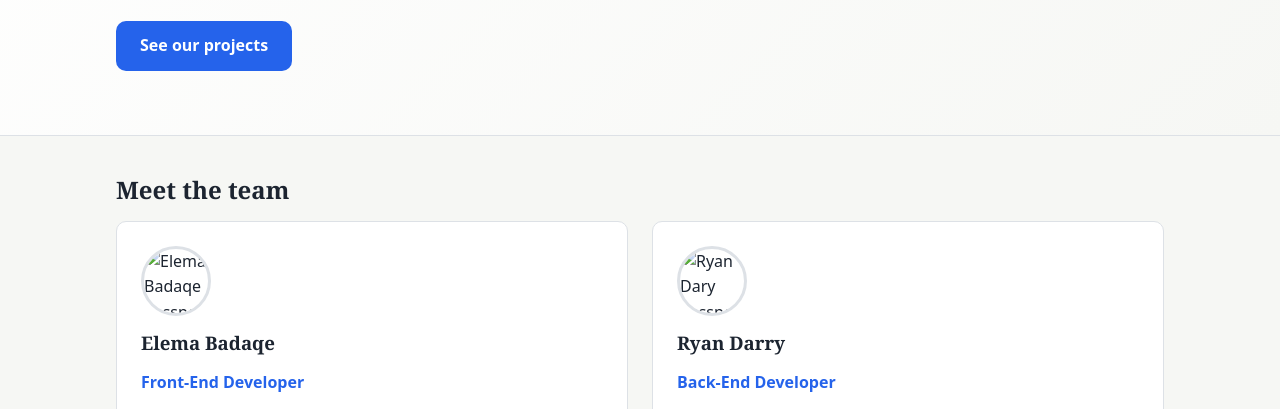
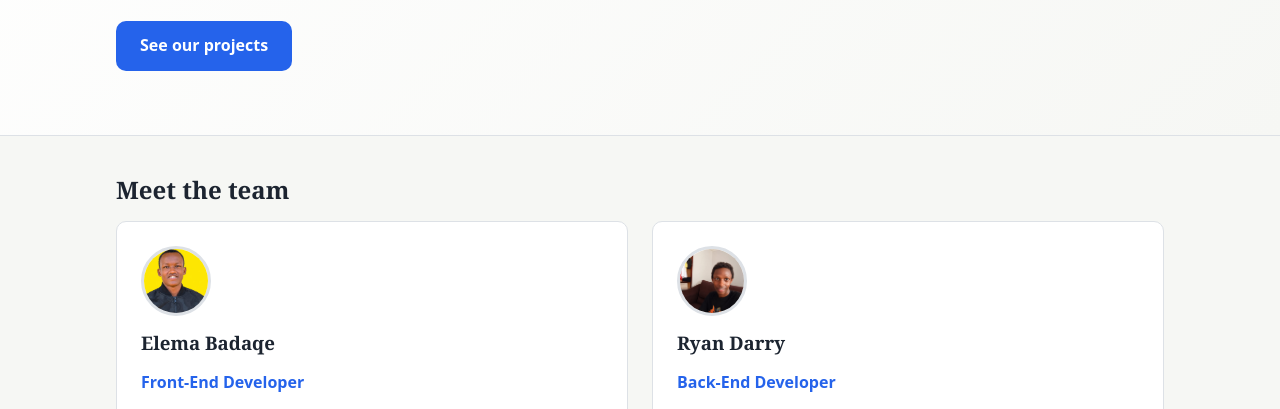
Before and after one commit to elemabadaqe-tech/team-website, a plain HTML site: page index.html in a window 1280 px wide. Shown: the part 374-783 px from the top of the page. Drawn offline with Linux system fonts and the light colour scheme.

Commit message:
added images and index

```diff
--- a/index.html
+++ b/index.html
@@ -40,13 +40,13 @@
       <h2 id="team-heading">Meet the team</h2>
       <div class="team-grid">
         <article class="card">
-          <img class="avatar" src="images/elema.jpg" alt="Elema Badaqe Passport photo">
+          <img class="avatar" src="images/elema.jpeg" alt="Elema Badaqe Passport photo">
           <h3>Elema Badaqe</h3>
           <p class="role">Front-End Developer</p>
           <p>Enjoys building the user interface side of websites, ensuring responsiveness.</p>
         </article>
         <article class="card">
-          <img class="avatar" src="images/Ryan.jpg" alt="Ryan Dary Passport photo">
+          <img class="avatar" src="images/Ryan.jpeg" alt="Ryan Dary Passport photo">
           <h3>Ryan Darry</h3>
           <p class="role">Back-End Developer</p>
           <p>Enjoys writing server side logic,designing and managing databases</p>
```
Also changed, not shown: images/elema.jpeg (added), images/ryan.jpeg (added).
